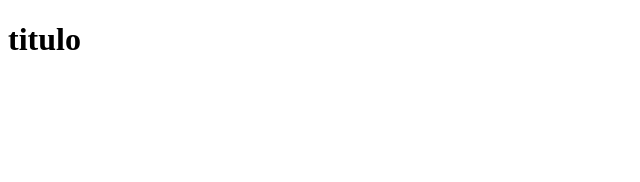
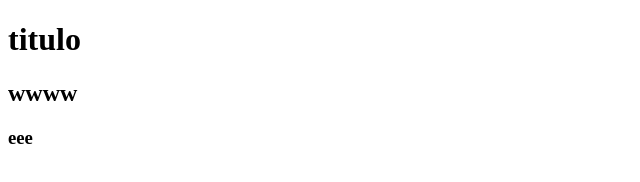
Before and after one commit to jmlealdigitarts/demo2, a plain HTML site: page index.html in a window 1280 px wide. Shown: the whole page, without its empty margins (0-640 px from the left). Drawn offline with Linux system fonts and the light colour scheme.

Commit message:
meto h2 y h3

```diff
--- a/index.html
+++ b/index.html
@@ -8,5 +8,8 @@
 </head>
 <body>
     <h1>titulo</h1>
+    <h2>wwww</h2>
+    <h3>eee</h3>
+
 </body>
 </html>
```
